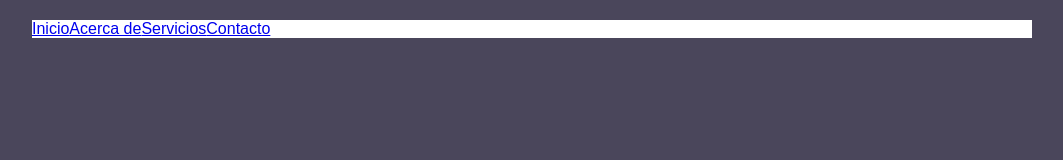
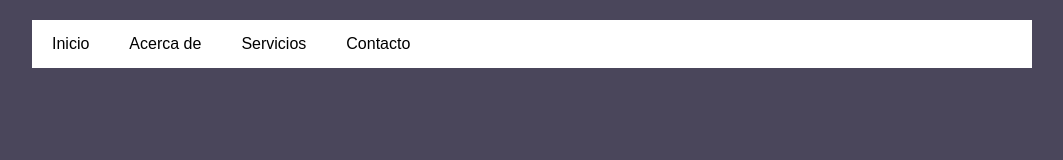
Before and after one commit to JManuelLM/CubeList, a plain HTML site: page index.html in a window 1280 px wide. Shown: the whole page, without its empty margins (108-1171 px from the left). Drawn offline with Linux system fonts and the light colour scheme.

Commit message:
More navbar styles

```diff
--- a/css/estilos.css
+++ b/css/estilos.css
@@ -34,3 +34,15 @@ header nav ul {
 header nav ul li {
 	float: left;
 }
+
+header nav ul li a {
+	text-decoration: none;
+	display: inline-block;
+	padding: 15px 20px;
+	color: #000;
+}
+
+header nav ul li a:hover {
+	background: #000;
+	color: #fff;
+}
```
